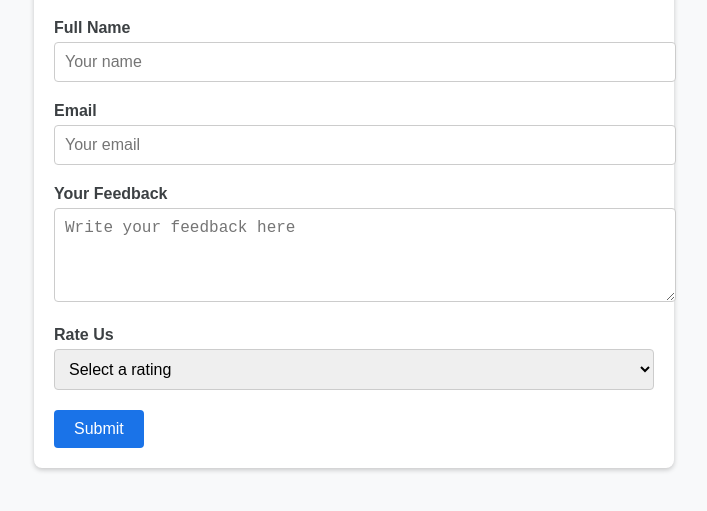
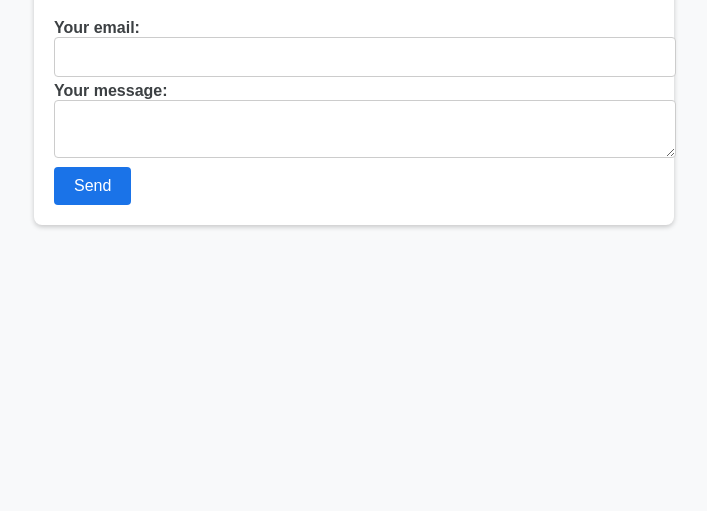
Before and after one commit to Nandeesh-Gopal/nand, a plain HTML site: page index.html in a window 1280 px wide. Shown: the part 131-642 px from the top of the page, without its empty margins (286-993 px from the left). Drawn offline with Linux system fonts and the light colour scheme.

Commit message:
Update index.html

```diff
--- a/index.html
+++ b/index.html
@@ -62,32 +62,21 @@
 <body>
     <div class="form-container">
         <h1>Feedback Form</h1>
-        <form action="http://localhost:5000/submit" method="POST">
-            <div class="form-group">
-                <label for="name">Full Name</label>
-                <input type="text" id="name" name="name" placeholder="Your name" required>
-            </div>
-            <div class="form-group">
-                <label for="email">Email</label>
-                <input type="email" id="email" name="email" placeholder="Your email" required>
-            </div>
-            <div class="form-group">
-                <label for="feedback">Your Feedback</label>
-                <textarea id="feedback" name="feedback" rows="4" placeholder="Write your feedback here" required></textarea>
-            </div>
-            <div class="form-group">
-                <label for="rating">Rate Us</label>
-                <select id="rating" name="rating" required>
-                    <option value="">Select a rating</option>
-                    <option value="5">Excellent</option>
-                    <option value="4">Good</option>
-                    <option value="3">Average</option>
-                    <option value="2">Poor</option>
-                    <option value="1">Terrible</option>
-                </select>
-            </div>
-            <button type="submit">Submit</button>
-        </form>
+       <form
+  action="https://formspree.io/f/xjkklrjr"
+  method="POST"
+>
+  <label>
+    Your email:
+    <input type="email" name="email">
+  </label>
+  <label>
+    Your message:
+    <textarea name="message"></textarea>
+  </label>
+  <!-- your other form fields go here -->
+  <button type="submit">Send</button>
+</form>
     </div>
 </body>
 </html>
```
